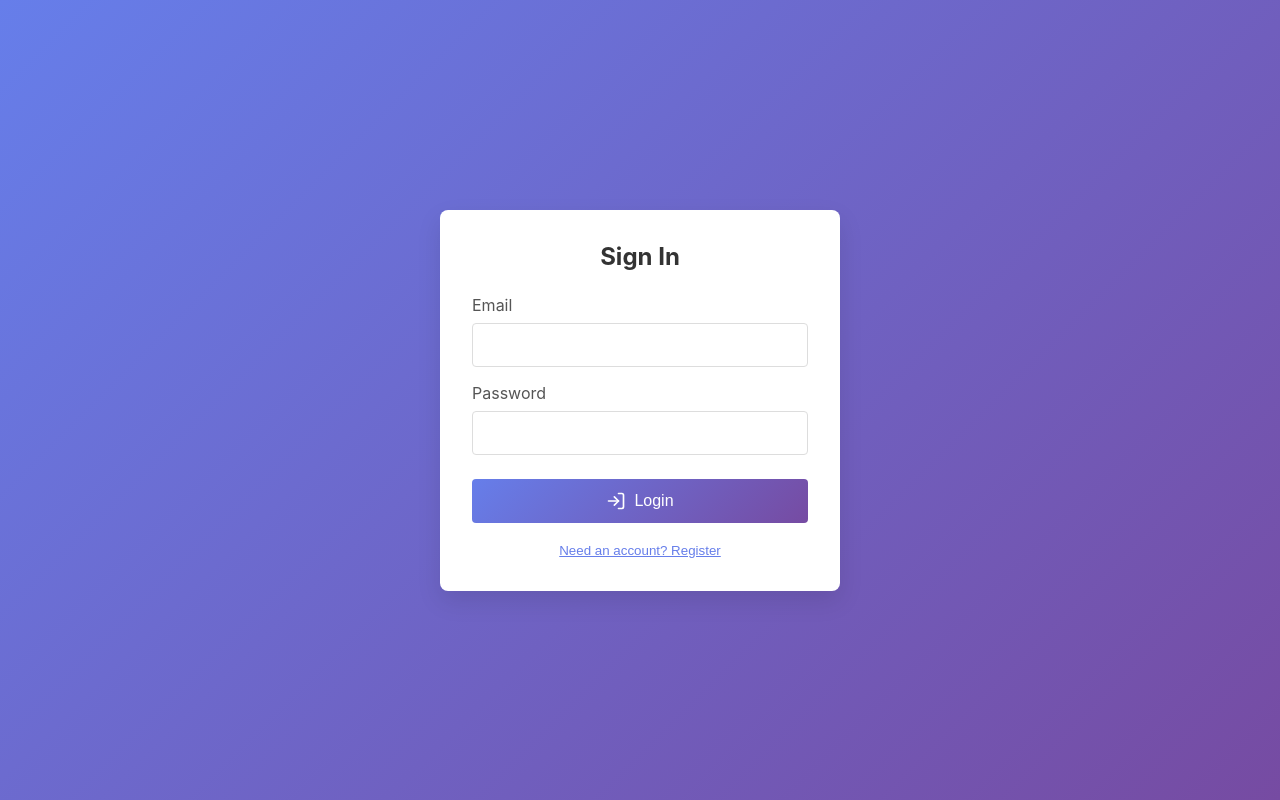
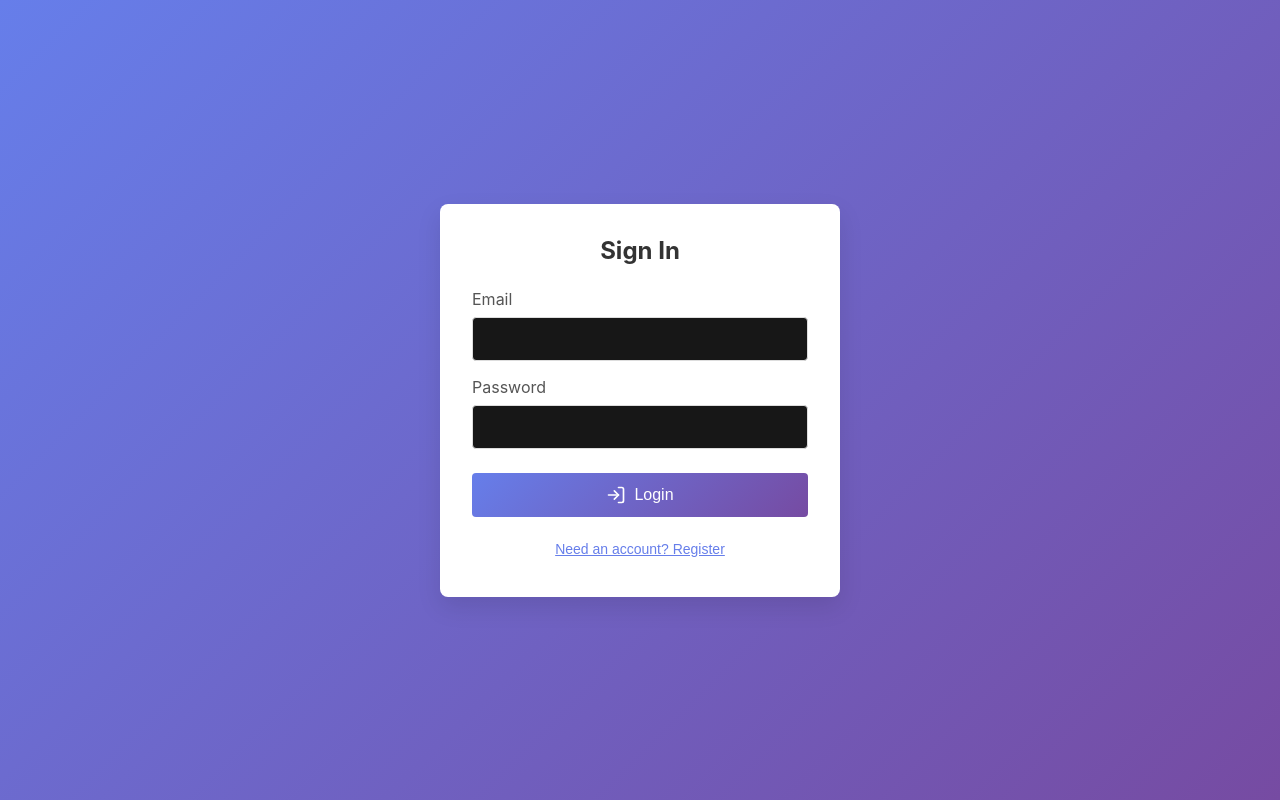
Before and after one commit to PalaniSuhas/tundra_internal_chatbot, a React (Vite) app in the folder frontend/: page / in a window 1280 px wide. Built offline with nearby package versions, Linux system fonts and the light colour scheme; no server answers.

Commit message:
rework on colors

```diff
--- a/frontend/src/index.css
+++ b/frontend/src/index.css
@@ -1,29 +1,63 @@
+/* =========================
+   CHATGPT-STYLE THEME
+   Black & White (Neutral)
+   ========================= */
+
+/* ---------- DARK MODE ---------- */
 :root[data-theme="dark"] {
-  --primary-100: #1F3A5F;
-  --primary-200: #4d648d;
-  --primary-300: #acc2ef;
-  --accent-100: #3D5A80;
-  --accent-200: #cee8ff;
-  --text-100: #FFFFFF;
-  --text-200: #e0e0e0;
-  --bg-100: #0F1C2E;
-  --bg-200: #1f2b3e;
-  --bg-300: #374357;
+  /* Text */
+  --text-100: #e5e7eb;   /* main text */
+  --text-200: #9ca3af;   /* secondary text */
+
+  /* UI / Borders */
+  --primary-100: #d1d5db;
+  --primary-200: #6b7280;
+  --primary-300: #374151;
+
+  /* Accents (subtle only) */
+  --accent-100: #e5e7eb;
+  --accent-200: #9ca3af;
+
+  /* Backgrounds */
+  --bg-100: #0f0f10;     /* main app background */
+  --bg-200: #171717;     /* cards / panels */
+  --bg-300: #262626;     /* borders / dividers */
+
+  /* Buttons */
+  --btn-bg: #262626;
+  --btn-bg-hover: #333333;
+  --btn-text: #e5e7eb;
+  --btn-border: #333333;
 }
 
+/* ---------- LIGHT MODE ---------- */
 :root[data-theme="light"] {
-  --primary-100: #d4eaf7;
-  --primary-200: #b6ccd8;
-  --primary-300: #3b3c3d;
-  --accent-100: #71c4ef;
-  --accent-200: #00668c;
-  --text-100: #1d1c1c;
-  --text-200: #313d44;
-  --bg-100: #fffefb;
-  --bg-200: #f5f4f1;
-  --bg-300: #cccbc8;
+  /* Text */
+  --text-100: #111827;   /* main text */
+  --text-200: #4b5563;   /* secondary text */
+
+  /* UI / Borders */
+  --primary-100: #111827;
+  --primary-200: #6b7280;
+  --primary-300: #d1d5db;
+
+  /* Accents */
+  --accent-100: #111827;
+  --accent-200: #374151;
+
+  /* Backgrounds (NO PURE WHITE UI) */
+  --bg-100: #f9fafb;     /* app background */
+  --bg-200: #f3f4f6;     /* cards / panels */
+  --bg-300: #e5e7eb;     /* borders / dividers */
+
+  /* Buttons */
+  --btn-bg: #e5e7eb;
+  --btn-bg-hover: #d1d5db;
+  --btn-text: #111827;
+  --btn-border: #d1d5db;
 }
 
+/* ---------- GLOBAL RESET ---------- */
 * {
   box-sizing: border-box;
   margin: 0;
@@ -31,25 +65,68 @@
 }
 
 body {
-  font-family: -apple-system, BlinkMacSystemFont, 'Segoe UI', 'Roboto', 'Oxygen',
-    'Ubuntu', 'Cantarell', 'Fira Sans', 'Droid Sans', 'Helvetica Neue',
-    sans-serif;
+  font-family: -apple-system, BlinkMacSystemFont, "Segoe UI", Roboto,
+    Oxygen, Ubuntu, Cantarell, "Helvetica Neue", sans-serif;
+
+  background: var(--bg-100);
+  color: var(--text-100);
+
   -webkit-font-smoothing: antialiased;
   -moz-osx-font-smoothing: grayscale;
-  background: var(--bg-100);
-  color: var(--text-100);
-  transition: background 0.3s ease, color 0.3s ease;
-}
 
-code {
-  font-family: source-code-pro, Menlo, Monaco, Consolas, 'Courier New', monospace;
+  transition: background 0.25s ease, color 0.25s ease;
 }
 
 #root {
   height: 100vh;
 }
 
-/* Scrollbar Styling */
+/* ---------- TEXT ---------- */
+p, span, label {
+  color: var(--text-100);
+}
+
+.secondary-text {
+  color: var(--text-200);
+}
+
+/* ---------- BUTTONS ---------- */
+button {
+  background: var(--btn-bg);
+  color: var(--btn-text);
+  border: 1px solid var(--btn-border);
+  border-radius: 6px;
+  padding: 8px 14px;
+  font-size: 14px;
+  cursor: pointer;
+
+  transition: background 0.2s ease, border 0.2s ease, color 0.2s ease;
+}
+
+button:hover {
+  background: var(--btn-bg-hover);
+}
+
+button:disabled {
+  opacity: 0.5;
+  cursor: not-allowed;
+}
+
+/* ---------- INPUTS ---------- */
+input, textarea, select {
+  background: var(--bg-200);
+  color: var(--text-100);
+  border: 1px solid var(--bg-300);
+  border-radius: 6px;
+  padding: 8px 10px;
+}
+
+input::placeholder,
+textarea::placeholder {
+  color: var(--text-200);
+}
+
+/* ---------- SCROLLBAR (ChatGPT-like) ---------- */
 ::-webkit-scrollbar {
   width: 8px;
   height: 8px;
```
